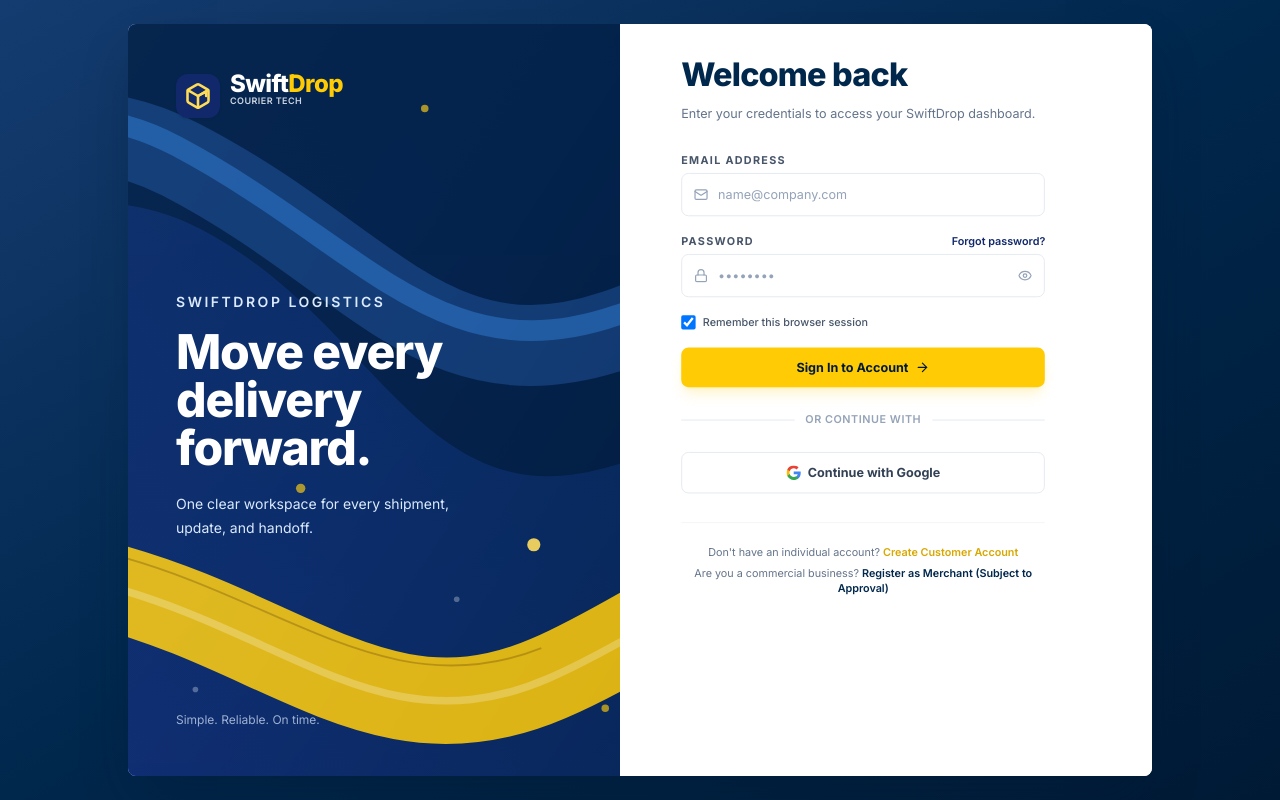
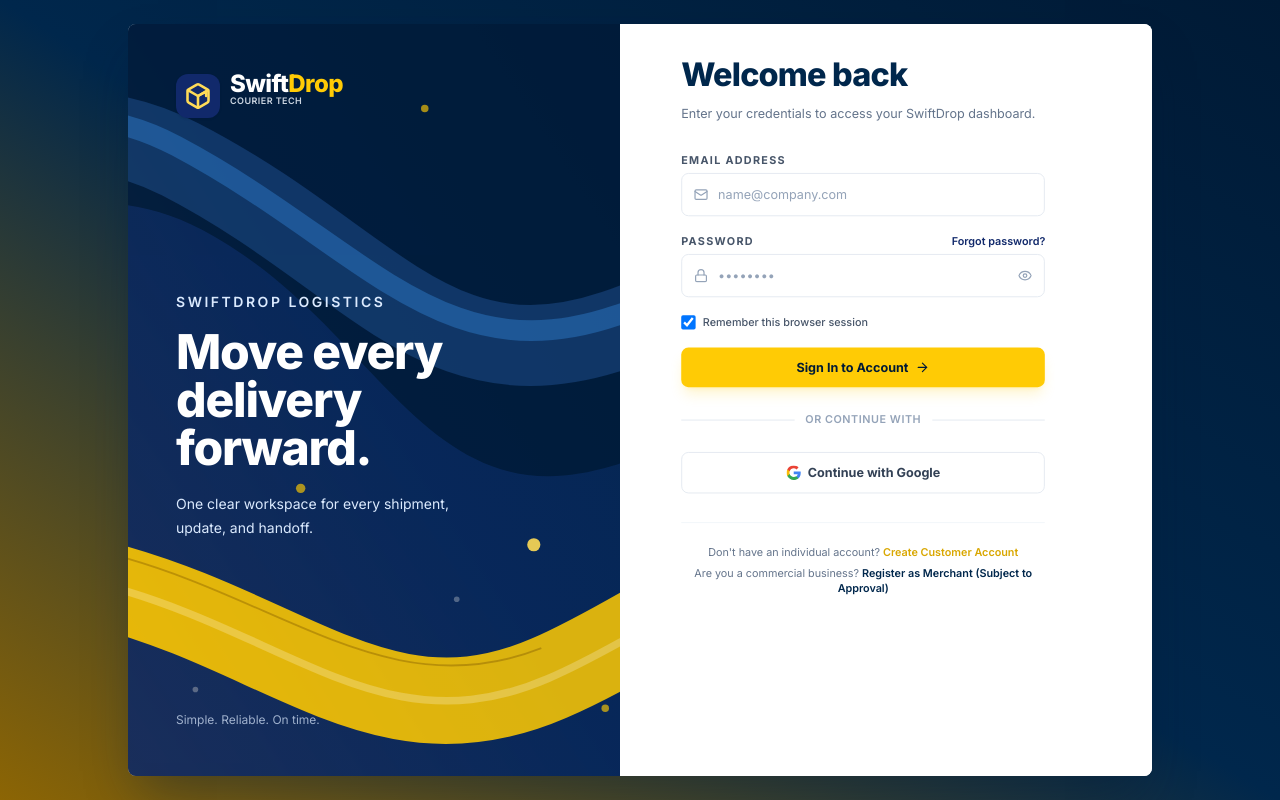
Before and after one commit to swiftdrop-ead-team/swiftdrop-courier-management, a React (Vite) app in the folder frontend/: page /login in a window 1280 px wide. Built offline with nearby package versions, Linux system fonts and the light colour scheme; no server answers.

Commit message:
style: update background gradient styles for Login, MerchantRegister, and Register pages

```diff
--- a/frontend/src/pages/auth/LoginPage.tsx
+++ b/frontend/src/pages/auth/LoginPage.tsx
@@ -77,9 +77,9 @@ export const LoginPage: React.FC = () => {
   };
 
   return (
-    <div className="min-h-[100dvh] bg-gradient-to-br from-navy-700 via-navy-900 to-navy-950 p-5 sm:p-8 lg:h-[100dvh] lg:overflow-hidden lg:p-6">
+    <div className="min-h-[100dvh] bg-gradient-to-bl from-[#001a35] via-[#00274c] to-[#8c6504] p-5 sm:p-8 lg:h-[100dvh] lg:overflow-hidden lg:p-6">
       <div className="mx-auto flex h-auto max-w-5xl overflow-hidden rounded-lg bg-white shadow-2xl shadow-navy-950/40 lg:h-[calc(100dvh-3rem)] lg:min-h-0 lg:flex-row">
-      <div className="relative hidden overflow-hidden bg-gradient-to-br from-blue-500 via-blue-600 to-blue-800 p-10 text-white lg:flex lg:w-[48%] lg:flex-col lg:justify-between xl:p-12">
+      <div className="relative hidden overflow-hidden bg-gradient-to-bl from-[#001a35] via-[#00274c] to-[#8c6504] p-10 text-white lg:flex lg:w-[48%] lg:flex-col lg:justify-between xl:p-12">
         <img src="/auth-abstract.svg" alt="" aria-hidden="true" className="pointer-events-none absolute inset-0 h-full w-full -scale-y-100 object-cover opacity-90" />
 
         <div className="relative z-10">
--- a/frontend/src/pages/auth/MerchantRegisterPage.tsx
+++ b/frontend/src/pages/auth/MerchantRegisterPage.tsx
@@ -67,9 +67,9 @@ export const MerchantRegisterPage: React.FC = () => {
   };
 
   return (
-    <div className="min-h-[100dvh] bg-gradient-to-br from-navy-700 via-navy-900 to-navy-950 p-5 sm:p-8 lg:h-[100dvh] lg:overflow-hidden lg:p-6">
+    <div className="min-h-[100dvh] bg-gradient-to-bl from-[#001a35] via-[#00274c] to-[#8c6504] p-5 sm:p-8 lg:h-[100dvh] lg:overflow-hidden lg:p-6">
       <div className="mx-auto flex h-auto max-w-5xl overflow-hidden rounded-lg bg-white shadow-2xl shadow-navy-950/40 lg:h-[calc(100dvh-3rem)] lg:min-h-0 lg:flex-row">
-        <aside className="relative hidden overflow-hidden bg-gradient-to-br from-blue-500 via-blue-600 to-blue-800 px-10 py-12 text-white lg:flex lg:w-[42%] lg:flex-col lg:justify-between xl:px-16">
+        <aside className="relative hidden overflow-hidden bg-gradient-to-bl from-[#001a35] via-[#00274c] to-[#8c6504] px-10 py-12 text-white lg:flex lg:w-[42%] lg:flex-col lg:justify-between xl:px-16">
           <img src="/auth-abstract.svg" alt="" aria-hidden="true" className="pointer-events-none absolute inset-0 h-full w-full -scale-y-100 object-cover opacity-90" />
           <div className="relative">
             <Link to="/">
--- a/frontend/src/pages/auth/RegisterPage.tsx
+++ b/frontend/src/pages/auth/RegisterPage.tsx
@@ -81,9 +81,9 @@ export const RegisterPage: React.FC = () => {
   };
 
   return (
-    <div className="min-h-[100dvh] bg-gradient-to-br from-navy-700 via-navy-900 to-navy-950 p-5 sm:p-8 lg:h-[100dvh] lg:overflow-hidden lg:p-6">
+    <div className="min-h-[100dvh] bg-gradient-to-bl from-[#001a35] via-[#00274c] to-[#8c6504] p-5 sm:p-8 lg:h-[100dvh] lg:overflow-hidden lg:p-6">
       <div className="mx-auto flex h-auto max-w-5xl overflow-hidden rounded-lg bg-white shadow-2xl shadow-navy-950/40 lg:h-[calc(100dvh-3rem)] lg:min-h-0 lg:flex-row">
-      <aside className="relative hidden overflow-hidden bg-gradient-to-br from-blue-500 via-blue-600 to-blue-800 px-10 py-12 text-white lg:flex lg:w-[42%] lg:flex-col lg:justify-between xl:px-16">
+      <aside className="relative hidden overflow-hidden bg-gradient-to-bl from-[#001a35] via-[#00274c] to-[#8c6504] px-10 py-12 text-white lg:flex lg:w-[42%] lg:flex-col lg:justify-between xl:px-16">
         <img src="/auth-abstract.svg" alt="" aria-hidden="true" className="pointer-events-none absolute inset-0 h-full w-full -scale-y-100 object-cover opacity-90" />
         <div className="relative">
           <Link to="/">
```
